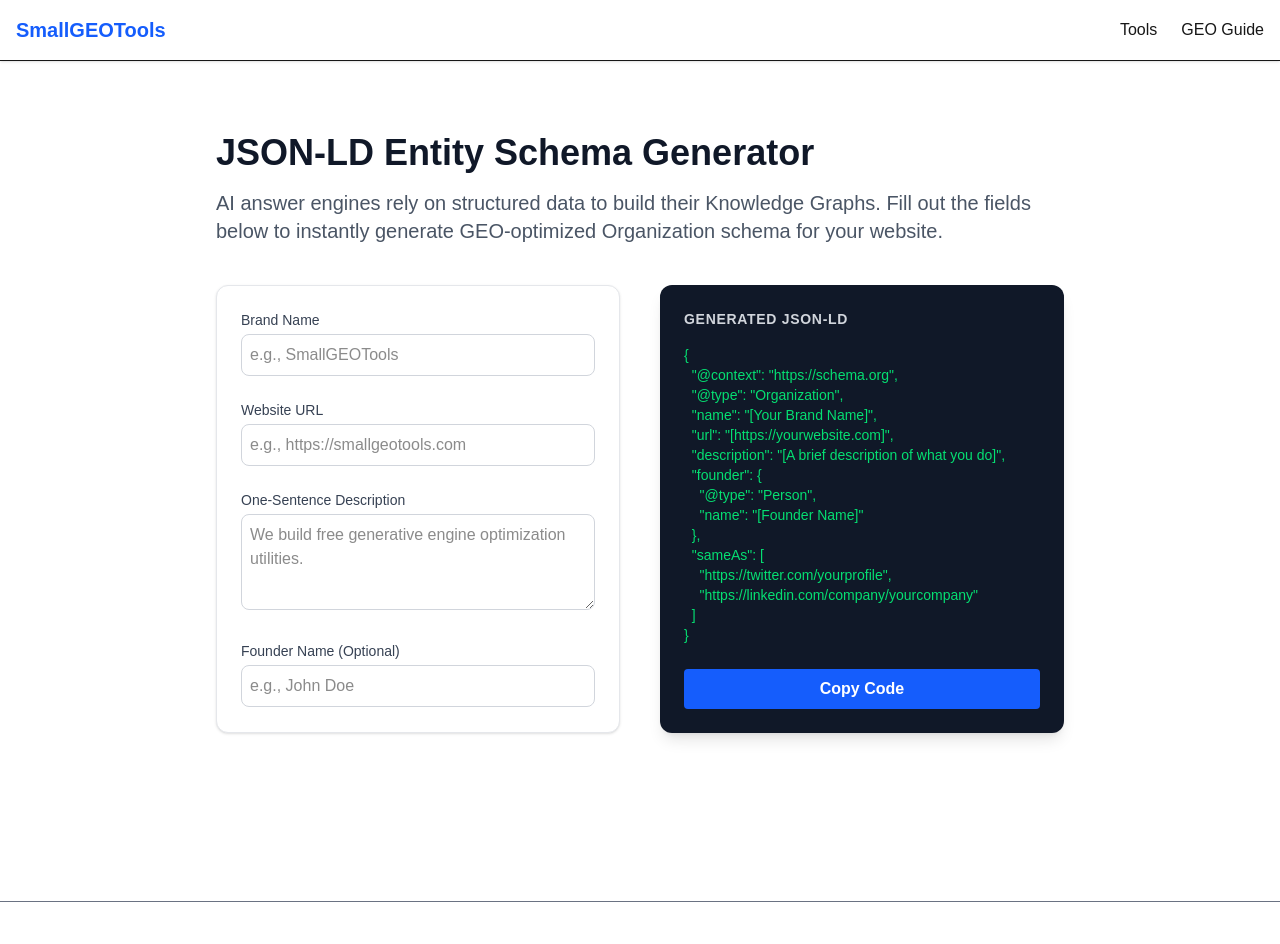
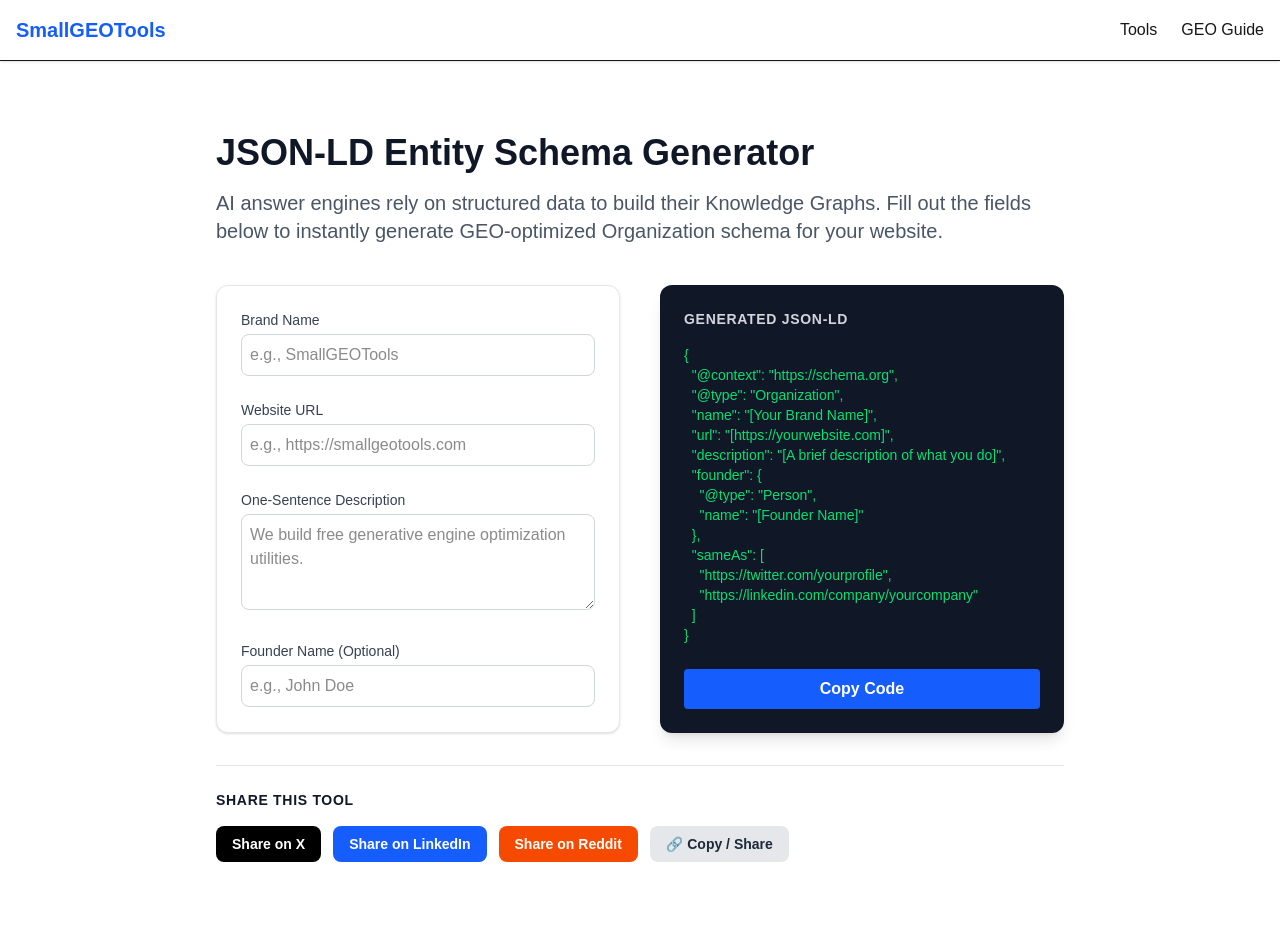
Before and after one commit to trendingclf/smallgeotools, a Next.js app: page /tools/schema-generator in a window 1280 px wide. Shown: the top 944 px of the page. Built offline with nearby package versions, Linux system fonts and the light colour scheme.

Commit message:
Added reusable social share components to tools

```diff
--- a/app/tools/schema-generator/page.tsx
+++ b/app/tools/schema-generator/page.tsx
@@ -1,3 +1,4 @@
+import ShareButtons from "../../../components/ShareButtons";
 "use client";
 
 import { useState } from "react";
@@ -94,6 +95,7 @@ export default function SchemaGenerator() {
           </button>
         </div>
       </div>
+<ShareButtons title="JSON-LD Schema Generator" urlPath="/tools/schema-generator"/>
     </div>
   );
 }
--- /dev/null
+++ b/components/ShareButtons.tsx
@@ -0,0 +1,77 @@
+"use client";
+
+import { useState, useEffect } from "react";
+
+export default function ShareButtons({ title, urlPath }: { title: string, urlPath: string }) {
+  const [fullUrl, setFullUrl] = useState("");
+
+  // Get the current URL safely on the client side
+  useEffect(() => {
+    setFullUrl(`${window.location.origin}${urlPath}`);
+  }, [urlPath]);
+
+  const handleNativeShare = async () => {
+    if (navigator.share) {
+      try {
+        await navigator.share({
+          title: title,
+          text: `Check out this free tool: ${title}`,
+          url: fullUrl,
+        });
+      } catch (error) {
+        console.log("Error sharing:", error);
+      }
+    } else {
+      // Fallback to copying link if native share isn't supported
+      navigator.clipboard.writeText(fullUrl);
+      alert("Link copied to clipboard!");
+    }
+  };
+
+  if (!fullUrl) return null; // Prevent hydration mismatch
+
+  return (
+    <div className="mt-8 border-t border-gray-200 pt-6">
+      <h3 className="text-sm font-bold text-gray-900 mb-4 uppercase tracking-wider">Share this tool</h3>
+      <div className="flex flex-wrap gap-3">
+        {/* X (Twitter) Button */}
+        <a
+          href={`https://twitter.com/intent/tweet?text=${encodeURIComponent(`Check out this free ${title} from SmallGEOTools! `)}&url=${encodeURIComponent(fullUrl)}`}
+          target="_blank"
+          rel="noopener noreferrer"
+          className="px-4 py-2 bg-black text-white text-sm font-semibold rounded-lg hover:bg-gray-800 transition"
+        >
+          Share on X
+        </a>
+
+        {/* LinkedIn Button */}
+        <a
+          href={`https://www.linkedin.com/sharing/share-offsite/?url=${encodeURIComponent(fullUrl)}`}
+          target="_blank"
+          rel="noopener noreferrer"
+          className="px-4 py-2 bg-blue-600 text-white text-sm font-semibold rounded-lg hover:bg-blue-700 transition"
+        >
+          Share on LinkedIn
+        </a>
+
+        {/* Reddit Button */}
+        <a
+          href={`https://reddit.com/submit?url=${encodeURIComponent(fullUrl)}&title=${encodeURIComponent(title)}`}
+          target="_blank"
+          rel="noopener noreferrer"
+          className="px-4 py-2 bg-orange-600 text-white text-sm font-semibold rounded-lg hover:bg-orange-700 transition"
+        >
+          Share on Reddit
+        </a>
+
+        {/* Native Mobile Share / Copy Link */}
+        <button
+          onClick={handleNativeShare}
+          className="px-4 py-2 bg-gray-200 text-gray-800 text-sm font-semibold rounded-lg hover:bg-gray-300 transition flex items-center gap-2"
+        >
+          🔗 Copy / Share
+        </button>
+      </div>
+    </div>
+  );
+}
```
